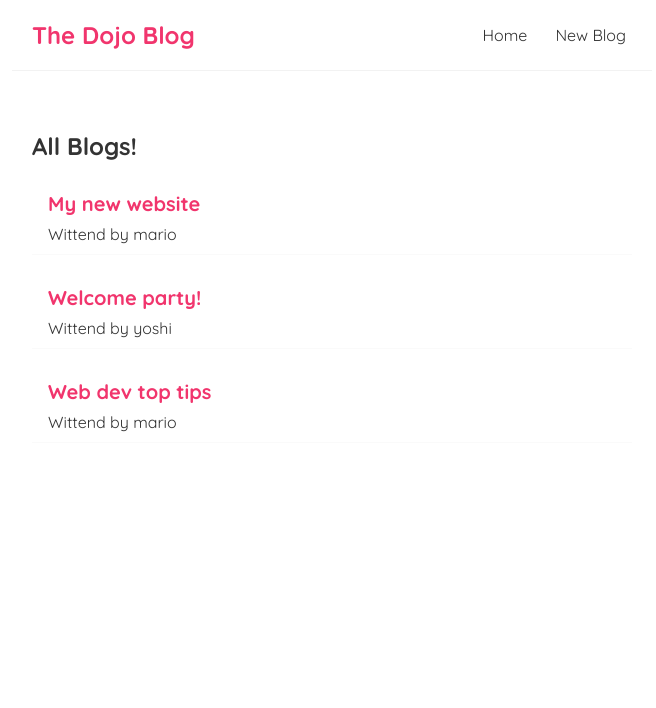
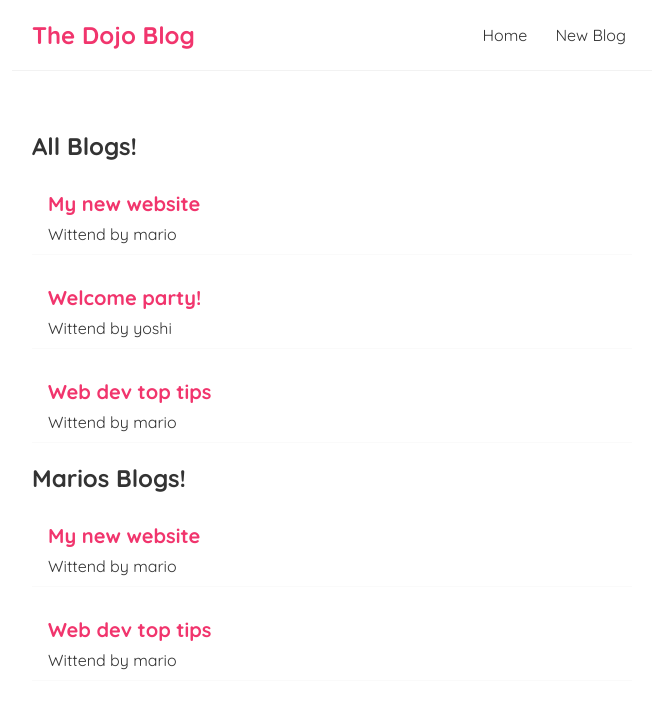
Before and after one commit to avanessazc/Getting-Started-React-Typescript-Css-Sass, a React (Create React App) app in the folder front/: page / in a window 1280 px wide. Shown: the top 708 px of the page, without its empty margins (308-964 px from the left). Built offline with nearby package versions, Linux system fonts and the light colour scheme.

Commit message:
reusing components -- filter

```diff
--- a/front/src/components/BlogList.tsx
+++ b/front/src/components/BlogList.tsx
@@ -3,8 +3,8 @@ import { Blog } from '../types'
 type BlogListProps = { blogs: Blog[]; title: string }
 
 const BlogList = (props: BlogListProps) => {
-    const blogs = props.blogs;
-    const title = props.title;
+  const blogs = props.blogs
+  const title = props.title
   return (
     <div className='blog-list'>
       <h2>{title}</h2>
--- a/front/src/components/Home.tsx
+++ b/front/src/components/Home.tsx
@@ -12,6 +12,10 @@ const Home = () => {
   return (
     <div className='home'>
       <BlogList blogs={blogs} title='All Blogs!' />
+      <BlogList
+        blogs={blogs.filter((blog: Blog) => blog.author === 'mario')}
+        title='Marios Blogs!'
+      />
     </div>
   )
 }
```
Lines whose indentation alone changed are shown as unchanged.
